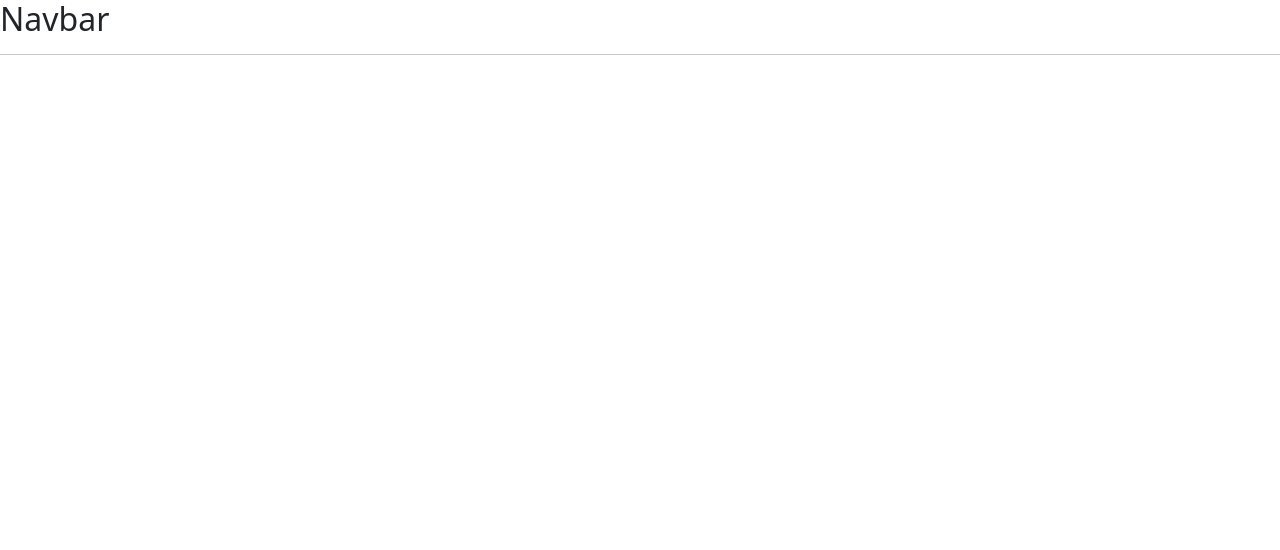
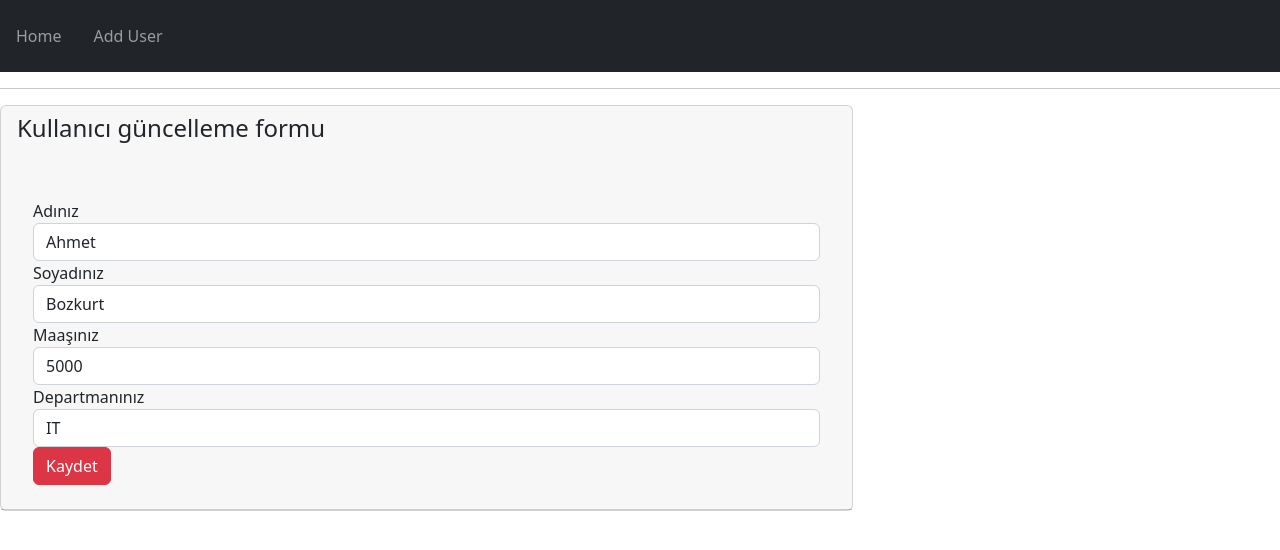
Before and after one commit to yusuf-cirak/react-intro, a React (Create React App) app in the folder context-api/: page /user/update/1 in a window 1280 px wide. Before the commit this address had no page. Shown: the top 550 px of the page. Built offline with nearby package versions, Linux system fonts and the light colour scheme; data requests are answered from the project's data file.

Commit message:
user update and refactor

```diff
--- a/context-api/src/context.js
+++ b/context-api/src/context.js
@@ -16,6 +16,11 @@ const reducer=(state,action)=>{
                     ...state,
                     users:[...state.users,action.payload]
                 }
+                case actionTypes.UPDATE_USER:
+                    return{
+                        ...state,
+                        users:state.users.map(user=>user.id===action.payload.id?action.payload:user)
+                    }
         default:
             return state;
     }
--- a/context-api/src/index.js
+++ b/context-api/src/index.js
@@ -1,7 +1,7 @@
 import React from 'react';
 import ReactDOM from 'react-dom/client';
 import './index.css';
-import App from './App';
+import App from './pages/root/App';
 import reportWebVitals from './reportWebVitals';
 import {UserProvider} from './context';
 import { BrowserRouter } from 'react-router-dom';
--- a/context-api/src/layouts/Navbar.jsx
+++ b/context-api/src/layouts/Navbar.jsx
@@ -1,7 +1,31 @@
 import React from 'react'
+import { Link } from 'react-router-dom'
+import PropTypes from 'prop-types'
 
-export default function Navbar() {
+function Navbar() {
+
   return (
-    <div><h2>Navbar</h2></div>
+
+    <nav className="navbar-nav navbar-expand-lg navbar-dark bg-dark mb-3 p-10">
+
+      <ul className="navbar-nav ml-auto">
+        <li className="nav-item active p-3">
+          <Link to = "/" className = "nav-link">Home</Link>
+        </li>
+        <li className="nav-item active p-3">
+          <Link to = "/user/add" className = "nav-link">Add User</Link>
+       </li>
+
+      </ul>
+
+    </nav>
+
   )
 }
+Navbar.propTypes = {
+  title : PropTypes.string.isRequired
+}
+Navbar.defaultProps = {
+  title : "Default App"
+}
+export default Navbar;
--- a/context-api/src/App.js
+++ b/context-api/src/pages/root/App.js
@@ -1,9 +1,10 @@
 import {Route, Routes } from "react-router-dom";
-import "./App.css";
-import UserAddForm from "./pages/user/UserAddForm";
-import Users from "./pages/user/Users";
-import Navbar from "./layouts/Navbar";
-import NotFound from "./pages/common/NotFound";
+import "../../App.css"
+import UserAddForm from "../user/UserAddForm";
+import Users from "../user/Users";
+import Navbar from "../../layouts/Navbar";
+import NotFound from "../common/NotFound";
+import UserUpdateForm from "../user/UserUpdateForm";
 
 function App() {
   return (
@@ -13,6 +14,8 @@ function App() {
       <Routes>
             <Route exact path="/" element={<Users/>} />
             <Route exact path="/user/add" element={<UserAddForm />} />
+            <Route exact path="/user/update/:id" element={<UserUpdateForm/>} />
+
             <Route element={<NotFound/>}/>
       </Routes>
       </div>
--- a/context-api/src/pages/user/User.jsx
+++ b/context-api/src/pages/user/User.jsx
@@ -3,6 +3,7 @@ import UserConsumer from "../../context";
 import PropTypes from "prop-types";
 import * as actionTypes from '../../store/actionTypes'
 import axios from 'axios'
+import { Link } from "react-router-dom";
 
 class User extends Component {
   state = {
@@ -29,7 +30,7 @@ class User extends Component {
     dispatch({ type: actionTypes.DELETE_USER, payload: id });
   };
   render() {
-    const { firstName, lastName, salary,department } = this.props;
+    const { id,firstName, lastName, salary,department } = this.props;
     const { isVisible,hover } = this.state;
 
     return (
@@ -54,6 +55,7 @@ class User extends Component {
                         <div className="card-body">
                           <p className="card-text">Maaş : {salary}</p>
                           <p className="card-text">Departman : {department}</p>
+                          <Link to={`/user/update/${id}`} className="btn btn-dark btn-block">Kullanıcı bilgilerini güncelle</Link>
 
                         </div>
                       ) : null}
--- a/context-api/src/pages/user/UserAddForm.jsx
+++ b/context-api/src/pages/user/UserAddForm.jsx
@@ -3,7 +3,7 @@ import React, { Component } from 'react'
 // import uniqid from 'uniqid';
 import UserConsumer from '../../context'
 import * as actionTypes from '../../store/actionTypes'
-
+import { useNavigate } from 'react-router-dom';
  class UserAddForm extends Component {
 
 
@@ -11,13 +11,22 @@ import * as actionTypes from '../../store/actionTypes'
         firstName:"",
         lastName:"",
         salary:"",
-        department:""
+        department:"",
+        error:false
     }
 
     changeInput=(e)=>{
         this.setState({
             [e.target.name]:e.target.value
         })
+    }
+
+    validateForm=(e)=>{
+        const {firstName,lastName,salary,department}=this.state
+        if (firstName==='' || lastName==='' || salary===''|| department==='') {
+            return false
+        }
+        return true
     }
 
     addUser= async(dispatch,e)=>{
@@ -35,13 +44,24 @@ import * as actionTypes from '../../store/actionTypes'
             department
         }
 
+        if (!this.validateForm()) {
+            this.setState({
+                error:true
+            })
+            return; // Bu işlem yapılırsa return ile fonksiyonun sonlanması gerekir, yani aşağısı çalışmamalı.
+        }
+
         const response=await axios.post("http://localhost:3001/users",newUser)
 
         dispatch({type:actionTypes.ADD_USER,payload:response.data})
+
+
+        // Redirect
+        this.props.navigate('/')
     }
 
   render() {
-      const {firstName,lastName,salary,department}=this.state
+      const {firstName,lastName,salary,department,error}=this.state
 
 
       return(
@@ -55,6 +75,13 @@ import * as actionTypes from '../../store/actionTypes'
               <div className="card">
                   <div className="card-header">
                       <h4>Kullanıcı ekleme formu</h4>
+                      <div className="card-body">
+                          {
+                              error?<div className="alert alert-danger">
+                                  Lütfen bilgilerinizi kontrol edin
+                              </div>:null
+                          }
+                      </div>
                       <div className="card-body">
                           <form onSubmit={this.addUser.bind(this,dispatch)}>
                               <div className="form-group">
@@ -115,4 +142,10 @@ import * as actionTypes from '../../store/actionTypes'
   }
 }
 
-export default UserAddForm;
+// eslint-disable-next-line import/no-anonymous-default-export
+export default (props) => ( // React hooks'ları class component'lerde kullanma yöntemi
+    <UserAddForm
+        {...props}
+        navigate={useNavigate()}
+    />
+);
--- /dev/null
+++ b/context-api/src/pages/user/UserUpdateForm.jsx
@@ -0,0 +1,178 @@
+import axios from "axios";
+import React, { Component } from "react";
+import { useNavigate, useParams } from "react-router-dom";
+// import uniqid from 'uniqid';
+import UserConsumer from "../../context";
+import * as actionTypes from "../../store/actionTypes";
+
+class UserUpdateForm extends Component {
+  state = {
+    // state
+    firstName: "",
+    lastName: "",
+    salary: "",
+    department: "",
+    error:false
+  };
+
+  changeInput = (e) => {
+    this.setState({
+      [e.target.name]: e.target.value,
+    });
+  };
+
+  validateForm=()=>{
+    const {firstName,lastName,salary,department}=this.state
+    if (firstName==='' || lastName==='' || salary===''|| department==='') {
+        return false
+    }
+    return true
+}
+
+  updateUser = async (dispatch, e) => {
+    e.preventDefault(); // Sayfa yenilenmesini engelliyoruz.
+    // Eğer ki bir form gönderildikten sonra sayfa yenilenmemeliyse preventDefault en başta kullanılmalı,
+    // burada en sonda kullanılırsa sayfa yenilenir ve datalar query'ye gönderilir.
+
+    const { firstName, lastName, salary, department } = this.state; // state'den alanların en güncel halini alıyoruz
+    const id = this.props.params.id;
+
+    const updatedUser = {
+      firstName, // state'ler ile User objesinin alanları aynı olduğu için böyle tanımlayabiliriz.
+      lastName,
+      salary,
+      department,
+    };
+
+    if (!this.validateForm()) {
+        this.setState({
+            error:true
+        })
+        return; // Bu işlem yapılırsa return ile fonksiyonun sonlanması gerekir, yani aşağısı çalışmamalı.
+    }
+
+    const response = await axios.put(
+      `http://localhost:3001/users/${id}`,
+      updatedUser
+    );
+
+    dispatch({ type: actionTypes.UPDATE_USER, payload: response.data });
+
+    // Redirect
+
+    this.props.navigate('/')
+  };
+
+  componentDidMount = async () => {
+    const id = this.props.params.id;
+
+    const response = await axios.get(`http://localhost:3001/users/${id}`);
+
+    const { firstName, lastName, salary, department } = response.data;
+
+    this.setState({
+      firstName,
+      lastName,
+      salary,
+      department,
+    });
+  };
+
+  render() {
+    const { firstName, lastName, salary, department,error } = this.state;
+
+    return (
+      <UserConsumer>
+        {(value) => {
+          const { dispatch } = value;
+          return (
+            <div className="userUpdateForm">
+              <div className="col-md-8 mb-4">
+                <div className="card">
+                  <div className="card-header">
+                    <h4>Kullanıcı güncelleme formu</h4>
+                    <div className="card-body">
+                          {
+                              error?<div className="alert alert-danger">
+                                  Lütfen bilgilerinizi kontrol edin
+                              </div>:null
+                          }
+                      </div>
+                    <div className="card-body">
+                      <form onSubmit={this.updateUser.bind(this, dispatch)}>
+                        <div className="form-group">
+                          <label htmlFor="firstName">Adınız</label>
+                          <input
+                            type="text"
+                            name="firstName"
+                            id="firstName"
+                            placeholder="Adınız"
+                            className="form-control"
+                            value={firstName}
+                            onChange={this.changeInput}
+                          />
+                        </div>
+                        <div className="form-group">
+                          <label htmlFor="lastName">Soyadınız</label>
+                          <input
+                            type="text"
+                            name="lastName"
+                            id="lastName"
+                            placeholder="Soyadınız"
+                            className="form-control"
+                            value={lastName}
+                            onChange={this.changeInput}
+                          />
+                        </div>
+                        <div className="form-group">
+                          <label htmlFor="salary">Maaşınız</label>
+                          <input
+                            type="text"
+                            name="salary"
+                            id="salary"
+                            placeholder="Maaşınız"
+                            className="form-control"
+                            value={salary}
+                            onChange={this.changeInput}
+                          />
+                        </div>
+                        <div className="form-group">
+                          <label htmlFor="department">Departmanınız</label>
+                          <input
+                            type="text"
+                            name="department"
+                            id="department"
+                            placeholder="Departmanınız"
+                            className="form-control"
+                            value={department}
+                            onChange={this.changeInput}
+                          />
+                        </div>
+
+                        <button
+                          type="submit"
+                          className="btn btn-danger btn-block"
+                        >
+                          Kaydet
+                        </button>
+                      </form>
+                    </div>
+                  </div>
+                </div>
+              </div>
+            </div>
+          );
+        }}
+      </UserConsumer>
+    );
+  }
+}
+
+// eslint-disable-next-line import/no-anonymous-default-export
+export default (props) => ( // React hooks'ları class component'lerde kullanma yöntemi
+    <UserUpdateForm
+        {...props}
+        params={useParams()}
+        navigate={useNavigate()}
+    />
+);
--- a/context-api/src/store/actionTypes.js
+++ b/context-api/src/store/actionTypes.js
@@ -1,2 +1,3 @@
 export const DELETE_USER='DELETE_USER'
 export const ADD_USER='ADD_USER'
+export const UPDATE_USER='UPDATE_USER'
```
Also changed, not shown: context-api/api/db.json (+17 -3 lines).
